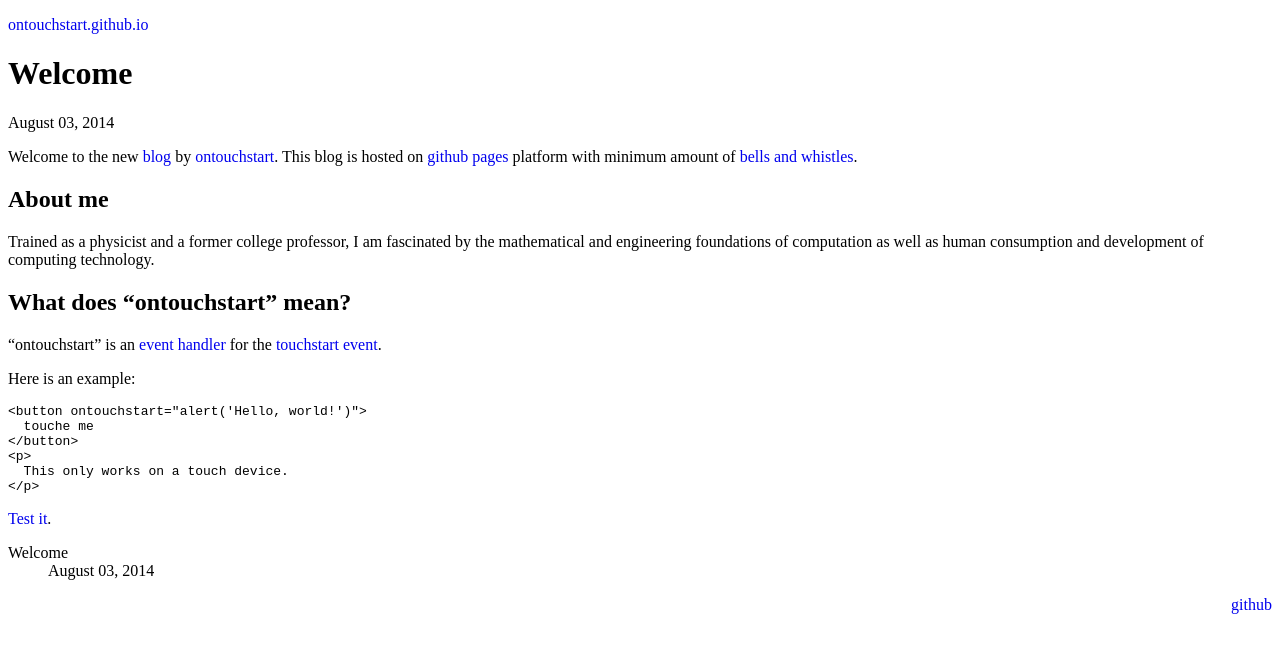
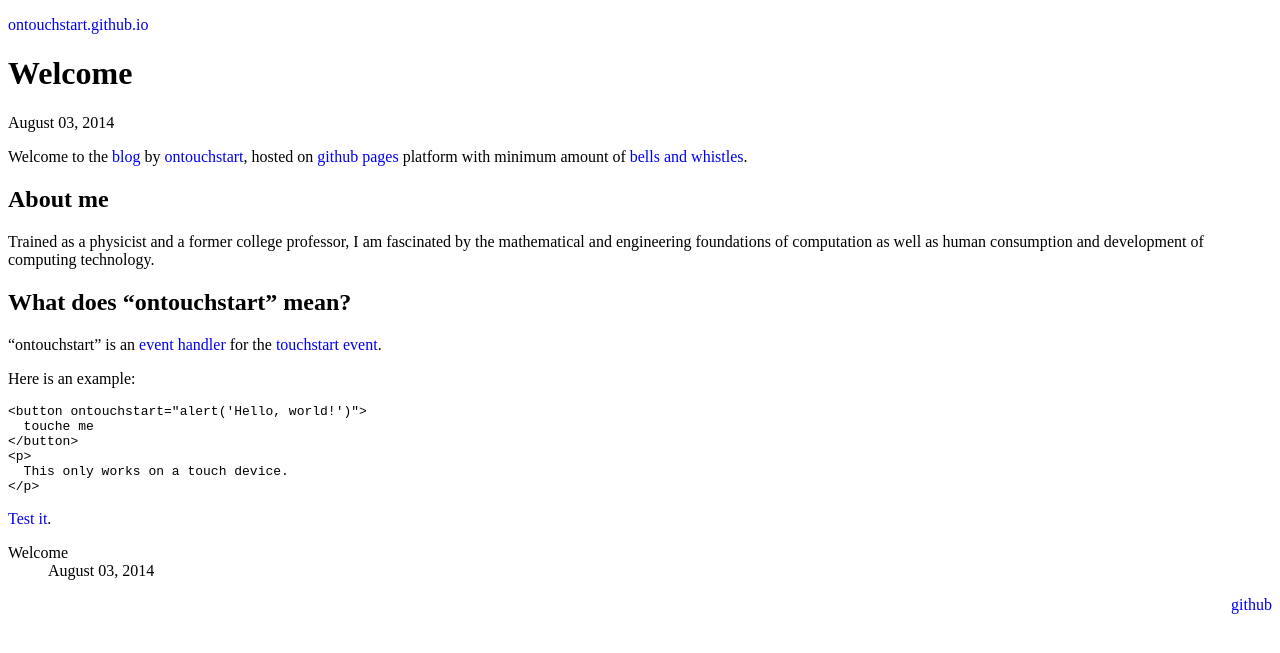
Before and after one commit to sam-enjoyhome/ontouchstart.github.io, a Jekyll site: the page built from _posts/2014-08-03-welcome.md, in a window 1280 px wide. Shown: the top 653 px of the page. Built offline with Jekyll 4.4.1, drawn with Linux system fonts in a browser that asks for light colours.

Commit message:
Update 2014-08-03-welcome.md

```diff
--- a/_posts/2014-08-03-welcome.md
+++ b/_posts/2014-08-03-welcome.md
@@ -1,7 +1,7 @@
 ---
 layout: post
 ---
-Welcome to the new [blog](http://en.wikipedia.org/wiki/Blog) by [ontouchstart](http://twitter.com/ontouchstart). This blog is hosted on [github pages](https://pages.github.com) platform with minimum amount of [bells and whistles](http://en.wikipedia.org/wiki/Bells_and_whistles).
+Welcome to the [blog](http://en.wikipedia.org/wiki/Blog) by [ontouchstart](http://twitter.com/ontouchstart), hosted on [github pages](https://pages.github.com) platform with minimum amount of [bells and whistles](http://en.wikipedia.org/wiki/Bells_and_whistles).
 
 ## About me
 
```
